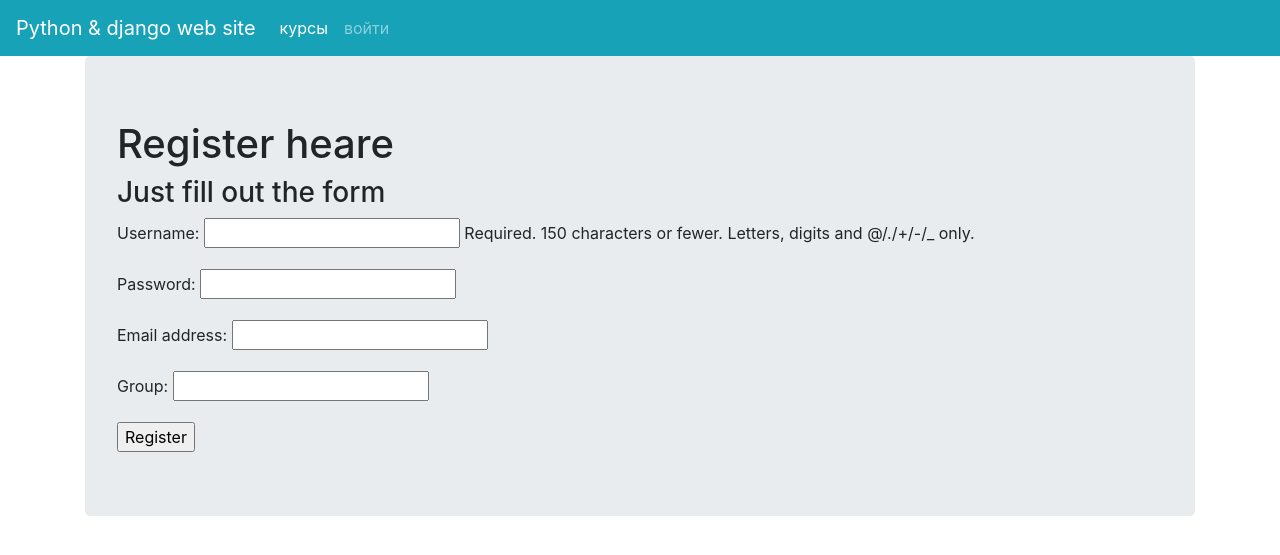
After one commit to Pgigurist/site_python, a Django app: page /registration/register/ in a window 1280 px wide. The commit adds this page. Shown: the top 555 px of the page. Run offline with Django 3.2, Linux system fonts and the light colour scheme; some libraries are stand-ins or nearby versions.

Commit message:
add new system of registrationand autorization

```diff
--- a/web_site/registration/admin.py
+++ b/web_site/registration/admin.py
@@ -1,6 +1,6 @@
 from django.contrib import admin
 from .models import *
-from .models import MasterClass, Entry
+from .models import MasterClass, Entry, User, UserProfileInfo
 # Register your models here.
 
 class MasterClassAdmin(admin.ModelAdmin):
@@ -21,3 +21,4 @@ class EntryAdmin(admin.ModelAdmin):
 
 admin.site.register(MasterClass, MasterClassAdmin)
 admin.site.register(Entry)
+admin.site.register(UserProfileInfo)
--- a/web_site/registration/forms.py
+++ b/web_site/registration/forms.py
@@ -1,7 +1,28 @@
 from django import forms
-from .models import *
+from registration.models import UserProfileInfo
+from django.contrib.auth.models import User
+
+class UserForm(forms.ModelForm):
+    password = forms.CharField(widget=forms.PasswordInput())
+    class Meta():
+        model = User
+        fields = ('username', 'password', 'email')
+
+class UserProfileInfoForm(forms.ModelForm):
+    class Meta():
+        model = UserProfileInfo
+        fields = ('group',)
+
+
+
+"""
+from django import forms
+from registration.models import *
 from django.contrib.auth.forms import UserCreationForm
 from django.contrib.auth.models import User
+
+
+
 
 class SignUpForm (UserCreationForm):
     first_name = forms.CharField(max_length=30, required=False, help_text='Optional.')
@@ -43,3 +64,4 @@ class RegisterUserForm(forms.form):
         max_length=100,
         required=True,
     )
+"""
--- a/web_site/registration/models.py
+++ b/web_site/registration/models.py
@@ -1,9 +1,15 @@
 from datetime import date
 import django
 from django.db import models
-
+########
+from django.contrib.auth.models import User
 # Create your models here.
 
+class UserProfileInfo(models.Model):
+    user = models.OneToOneField(User, on_delete=models.CASCADE)
+    group = models.CharField(max_length=10)
+    def __str__(self):
+        return self.user.username
 
 
 class MasterClass(models.Model):
--- a/web_site/registration/templates/registration/header.html
+++ b/web_site/registration/templates/registration/header.html
@@ -2,17 +2,17 @@
 <!--h1>Python & django web site</h1-->
 
     <nav class="navbar navbar-expand-lg navbar-dark bg-info">
-      <a class="navbar-brand" href="/registration/">Python & django web site</a>
+      <a class="navbar-brand" href="/">Python & django web site</a>
       <button class="navbar-toggler" type="button" data-toggle="collapse" data-target="#navbar" aria-controls="navbar" aria-expanded="false" aria-label="Toggle navigation">
         <span class="navbar-toggler-icon"></span>
       </button>
       <div class="collapse navbar-collapse" id="navbar">
           <ul class="navbar-nav mr-auto">
               <li class="nav-item active">
-                  <a class="nav-link" href="/registration/list">курсы</a>
+                  <a class="nav-link" href="/list">курсы</a>
               </li>
               <li class="nav-item">
-                  <a class="nav-link" href="/registration/landing/">войти</a>
+                  <a class="nav-link" href="/registration/register/">войти</a>
               </li>
 
           </ul>
--- /dev/null
+++ b/web_site/registration/templates/registration/registration.html
@@ -0,0 +1,25 @@
+{% extends 'registration/base.html' %}
+
+{% load staticfiles %}
+
+{% block content %}
+
+<div class="container">
+    <div class="jumbotron">
+        {% if registered %}
+        <h1>Thank you for registration</h1>
+        {% else %}
+        <h1>Register heare</h1>
+        <h3>Just fill out the form</h3>
+
+        <form enctype="multipart/form-data" action="POST">
+            {% csrf_token %}
+            {{ user_form.as_p }}
+            {{ profile_form.as_p }}
+            <input type="submit" name="" value="Register">
+        </form>
+        {% endif %}
+    </div>
+</div>
+
+{% endblock %}
--- a/web_site/registration/urls.py
+++ b/web_site/registration/urls.py
@@ -1,13 +1,15 @@
 from django.conf.urls import url
 from . import views
 
-
+#SET NAMESPACE
+app_name = 'registration'
 
 urlpatterns = [
-    url(r'^$', views.index, name='index'),
-    url(r'^list/$', views.MKList, name='mk_list'),
-    url(r'^(?P<mk_id>[0-9]+)/$', views.MKDetalis, name='mk_id'),
-    url(r'^landing/$', views.Landing, name='landing'),
-    url(r'^signup/$', views.signup, name='signup'),
+    #url(r'^$', views.index, name='index'),#index page
+    url(r'^list/$', views.MKList, name='mk_list'), #mkList
+    url(r'^(?P<mk_id>[0-9]+)/$', views.MKDetalis, name='mk_id'),#mk detalis
+    #url(r'^landing/$', views.Landing, name='landing'),
+    url(r'^register/$', views.register, name='register'),
+    url(r'^user_login/$', views.user_login, name='user_login'),
 
 ]
--- a/web_site/registration/views.py
+++ b/web_site/registration/views.py
@@ -1,11 +1,18 @@
-from django.shortcuts import render, redirect
-from .models import MasterClass
-from django.http import Http404, HttpResponse
-from django.template import Context, Template
-from django.contrib.auth import login, authenticate
-from django.contrib.auth.forms import UserCreationForm
-from .forms import *
-# Create your views here.
+from django.shortcuts import render #, redirect
+from .forms import UserForm, UserProfileInfoForm
+from django.contrib.auth import login, logout, authenticate
+from django.http import Http404, HttpResponse, HttpResponseRedirect
+#from django.template import Context, Template
+from django.contrib.auth.decorators import login_required
+
+from .models import MasterClass #, UserForm, UserProfileInfoForm
+
+
+
+#from django.contrib.auth.forms import UserCreationForm
+
+# Create your views heqqg
+"""
 def signup(request):
 
     if request.method == 'POST':
@@ -21,6 +28,7 @@ def signup(request):
     else:
         form = UserCreationForm()
     return render(request, 'signup.html', {'form': form})
+"""
 
 def index(req):
     #return HttpResponse("registration app")
@@ -51,13 +59,56 @@ def MKDetalis(req, mk_id):
     return render(req, 'registration/mkdetalis.html', mk)
     #pass
 
-def account(req):
+@login_required
+def special(request):
+    return HttpResponse("Logged!")
 
-    """
-    отдает user_data, user_entries, user_schedule
-    :param req:
-    :return:
-    """
-    pass
-def signup(req):
-   return render(req, 'registration/signup.html')
+@login_required
+def user_logout(request):
+    logout(request)
+    return HttpResponseRedirect(reverse('index'))
+
+def register(request):
+    registered = False
+    if request.method == 'POST':
+        user_form = UserForm(data=request.POST)
+        profile_form = UserProfileInfoForm(data=request.POST)
+        if users_form.is_valid() and UserProfileInfoForm.is_valid():
+            user = user_form.save()
+            user.set_password(user.password)
+            user.save()
+            profile = profile_form.save(commit=False)
+            profile.user = user
+            if 'profile_pic' in request.FILES:
+                print('found it')
+                profile.profile_pic = request.FILES['profile_pic']
+            profile.save()
+            registered = True
+        else:
+            print(user_form.errors, profile_form.errors)
+    else:
+        user_form = UserForm()
+        profile_form = UserProfileInfoForm()
+    return render(request, 'registration/registration.html', {
+        'user_form': user_form,
+        'profile_form': profile_form,
+        'registered': registered
+    })
+
+def user_login(reqest):
+    if request.method == 'POST':
+        username = reqest.POST.get('username')
+        password = reqest.POST.get('password')
+        user = authenticate(username=username, password=password)
+        if user:
+            if user.is_active:
+                login(reqest, user)
+                return HttpResponseRedirect(reverse('index'))
+            else:
+                return HttpResponse("Your account was inactive.")
+        else:
+            print("Someone tried to login and failed")
+            print("They used username: {} and password: {}".format(username, password))
+            return HttpResponse("Invalid login detalis given")
+    else:
+        return render(reqest, 'registration/login.html', {})
--- a/web_site/web_site/urls.py
+++ b/web_site/web_site/urls.py
@@ -13,11 +13,24 @@ Including another URLconf
     1. Import the include() function: from django.conf.urls import url, include
     2. Add a URL to urlpatterns:  url(r'^blog/', include('blog.urls'))
 """
+"""
 from django.conf.urls import url, include
 from django.contrib import admin
+#####
+from django.urls import path
+from registration import views
+"""
+from django.contrib import admin
+from django.urls import path
+from django.conf.urls import url, include
+from registration import views
 
 urlpatterns = [
-    url(r'^admin/', admin.site.urls),
+    path('admin/', admin.site.urls),
+    url(r'^$', views.index, name='index'),
+    url(r'^special/', views.special, name='special'),
+    url(r'^logout/$', views.user_logout, name='logout'),
+    #url(r'^admin/', admin.site.urls),
     url(r'^registration/', include('registration.urls')),
     url(r'^accounts/', include('django.contrib.auth.urls'))
 ]
```
Also changed, not shown: web_site/registration/templates/registration/login.html (added, +21 -0 lines), web_site/db.sqlite3, web_site/registration/migrations/0002_userprofileinfo.py (added).
